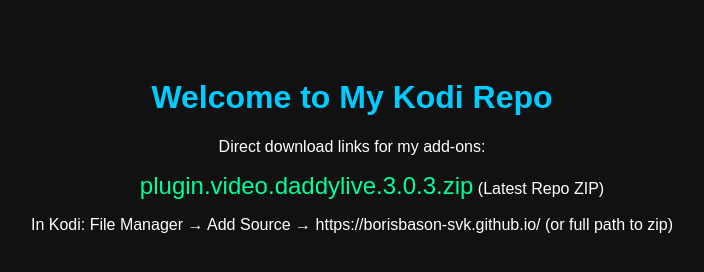
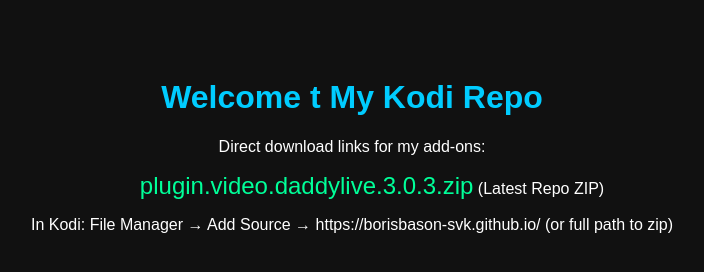
Before and after one commit to borisbason-svk/TELKA1, a plain HTML site: page index.html in a window 1280 px wide. Shown: the whole page, without its empty margins (288-992 px from the left). Drawn offline with Linux system fonts and the light colour scheme.

Commit message:
Update index.html

```diff
--- a/index.html
+++ b/index.html
@@ -10,7 +10,7 @@
   </style>
 </head>
 <body>
-  <h1>Welcome to My Kodi Repo</h1>
+  <h1>Welcome t My Kodi Repo</h1>
   <p>Direct download links for my add-ons:</p>
   <ul style="list-style: none;">
     <li><a href="plugin.video.daddylive.3.0.3.zip">plugin.video.daddylive.3.0.3.zip</a> (Latest Repo ZIP)</li>
```
